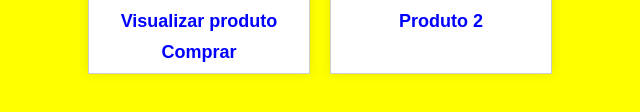
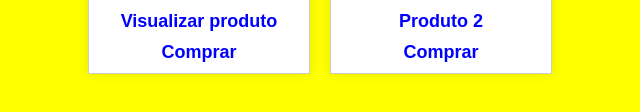
Before and after one commit to FilipeSantss/pagina-produts, a plain HTML site: page index.html in a window 1280 px wide. Shown: the part 282-394 px from the top of the page, 320-960 px from the left. Drawn offline with Linux system fonts and the light colour scheme.

Commit message:
Update index.html

```diff
--- a/index.html
+++ b/index.html
@@ -20,6 +20,7 @@
         <div class="product">
             <img src="https://http2.mlstatic.com/D_NQ_NP_2X_916682-MLA47782359266_102021-F.webp" alt="Produto 2" class="product-img">
             <a href="javascript:void(0);" class="product-link" data-images="https://http2.mlstatic.com/D_NQ_NP_2X_940699-MLA47782359267_102021-F.webp,https://http2.mlstatic.com/D_NQ_NP_2X_694135-MLA47782243676_102021-F.webp,https://http2.mlstatic.com/D_NQ_NP_2X_859835-MLA48038741909_102021-F.webp">Produto 2</a>
+             <a href="https://produto.mercadolivre.com.br/MLB-3274998198-kit-c12-utensilios-de-cozinha-silicone-cabo-madeira-_JM#polycard_client=mshops-appearance-api&type=item&tracking_id=146f4a50-f4b7-42cb-a697-d86652105c50&source=eshops" class="botao-comprar">Comprar</a>
         </div>
         <!-- Adicione mais produtos conforme necessário -->
     </div>
```
